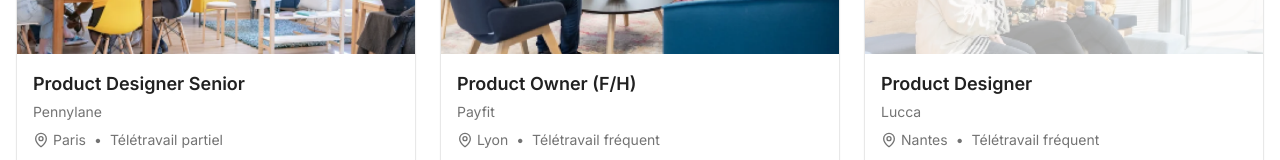
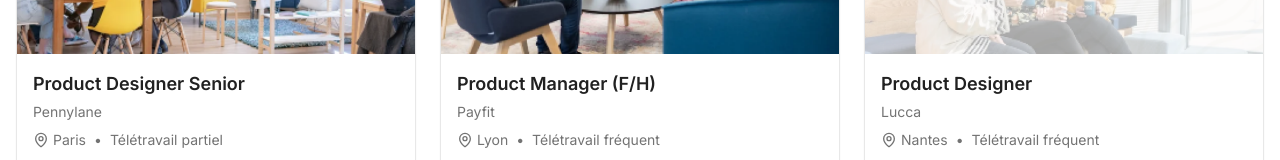
Before and after one commit to IvandeMurard/prototype-wttj, a React (Vite) app: page /jobs in a window 1280 px wide. Shown: the part 490-650 px from the top of the page. Built offline with nearby package versions, Linux system fonts and the light colour scheme.

Commit message:
Update Jobs.tsx

```diff
--- a/src/pages/Jobs.tsx
+++ b/src/pages/Jobs.tsx
@@ -35,7 +35,7 @@ const Jobs = () => {
     },
     {
       id: 2,
-      title: "Product Owner (F/H)",
+      title: "Product Manager (F/H)",
       company: "Payfit",
       location: "Lyon",
       type: "Télétravail fréquent",
```
